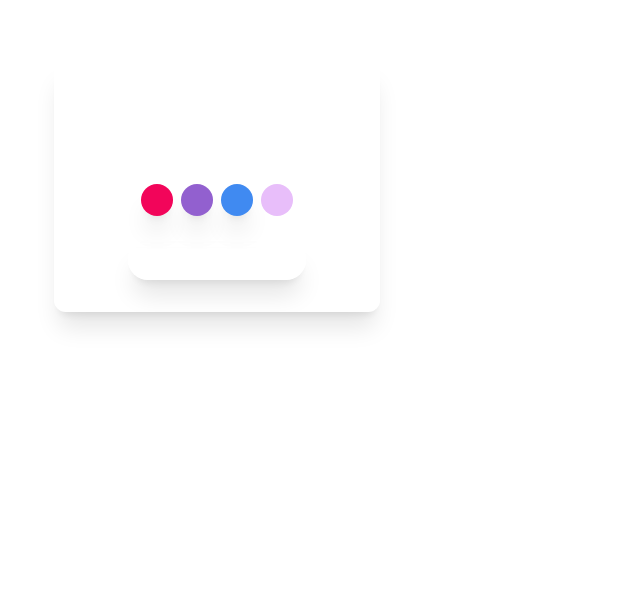
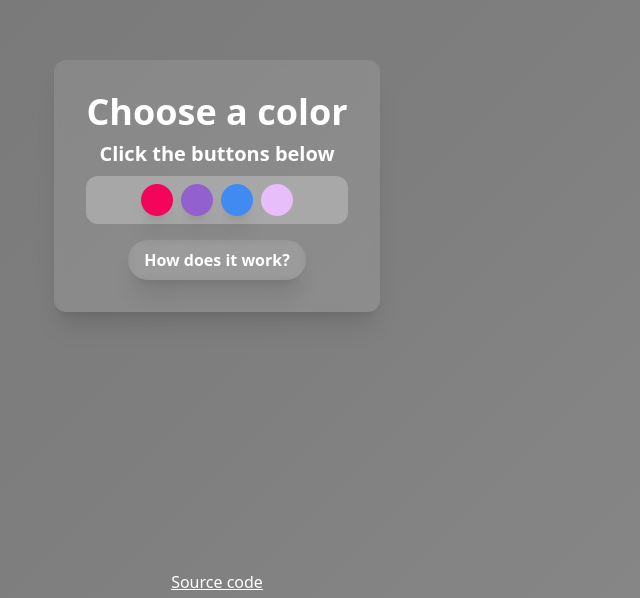
Before and after one commit to ahmedbda/web-gradient-picker, a React (Vite) app: page / in a window 1280 px wide. Shown: the part 202-800 px from the top of the page, without its empty margins (423-1063 px from the left). Built offline with nearby package versions, Linux system fonts and the light colour scheme.

Commit message:
fixed white screen

```diff
--- a/src/App.jsx
+++ b/src/App.jsx
@@ -12,7 +12,7 @@
   };
 
   return (
-    <div className={`min-h-screen flex flex-col items-center justify-between${currentBackground}`}>
+    <div className={`min-h-screen flex flex-col items-center justify-between p-1 ${currentBackground}`}>
 
       <div className="flex-grow flex items-center justify-center">
         <div className="bg-white/10 backdrop-blur-sm p-8 rounded-xl shadow-xl text-center relative">
```
